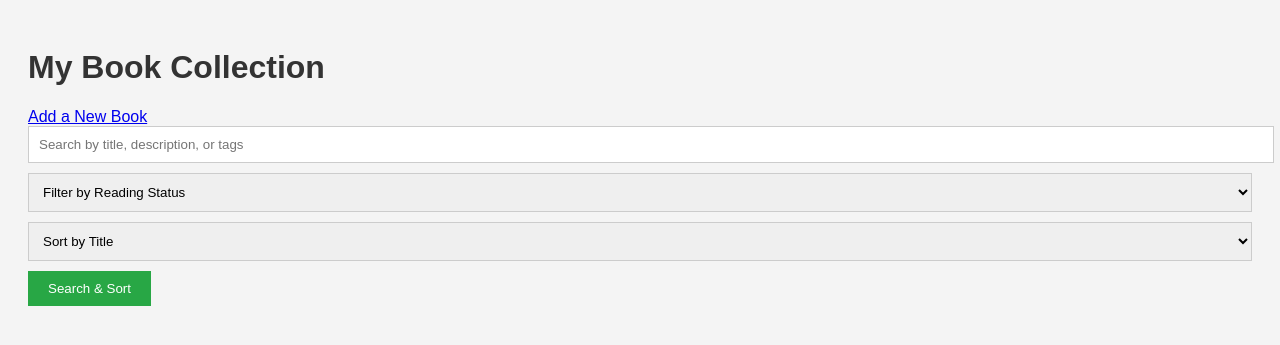
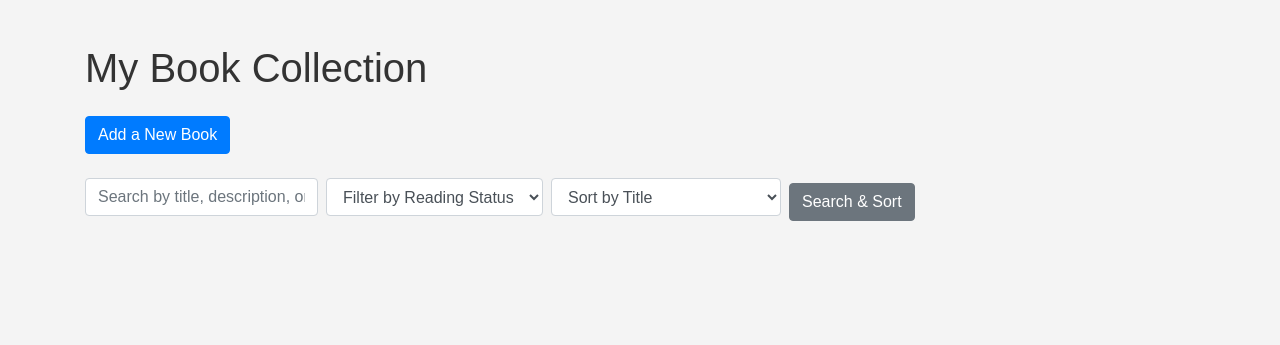
Before and after one commit to MigelusMaximus/my-books-database, a Flask app: page / in a window 1280 px wide. Shown: the top 345 px of the page. Run offline with Flask 3, Linux system fonts and the light colour scheme; data that the repository does not hold is empty; some libraries are stand-ins or nearby versions.

Commit message:
Improved progress bar and UI

```diff
--- a/templates/index.html
+++ b/templates/index.html
@@ -5,60 +5,96 @@
     <meta charset="UTF-8">
     <meta name="viewport" content="width=device-width, initial-scale=1.0">
     <title>My Book Collection</title>
+
+    <!-- Bootstrap CSS -->
+    <link href="https://stackpath.bootstrapcdn.com/bootstrap/4.5.2/css/bootstrap.min.css" rel="stylesheet">
+
     <link rel="stylesheet" href="{{ url_for('static', filename='style.css') }}">
 </head>
 
 <body>
-    <h1>My Book Collection</h1>
+    <div class="container">
+        <h1 class="my-4">My Book Collection</h1>
 
-    <a href="{{ url_for('add_book') }}">Add a New Book</a>
+        <a href="{{ url_for('add_book') }}" class="btn btn-primary mb-4">Add a New Book</a>
 
-    <!-- Search, Filter, and Sort Form -->
-    <form method="GET" action="{{ url_for('home') }}">
-        <input type="text" name="q" placeholder="Search by title, description, or tags" value="{{ search_query }}" />
+        <!-- Search and Filter Form -->
+        <form method="GET" action="{{ url_for('home') }}" class="form-inline mb-4">
+            <input type="text" name="q" class="form-control mr-2" placeholder="Search by title, description, or tags"
+                value="{{ search_query }}" />
 
-        <select name="status">
+            <select name="status" class="form-control mr-2">
                 <option value="">Filter by Reading Status</option>
                 <option value="to read" {% if status_filter=='to read' %}selected{% endif %}>To Read</option>
                 <option value="reading" {% if status_filter=='reading' %}selected{% endif %}>Reading Right Now</option>
                 <option value="read" {% if status_filter=='read' %}selected{% endif %}>Already Read</option>
             </select>
 
-        <!-- Sorting Dropdown -->
-        <select name="sort_by">
+            <select name="sort_by" class="form-control mr-2">
                 <option value="title" {% if sort_by=='title' %}selected{% endif %}>Sort by Title</option>
                 <option value="category" {% if sort_by=='category' %}selected{% endif %}>Sort by Category</option>
                 <option value="status" {% if sort_by=='status' %}selected{% endif %}>Sort by Status</option>
-            <option value="progress" {% if sort_by=='progress' %}selected{% endif %}>Sort by Reading Progress</option>
+                <option value="progress" {% if sort_by=='progress' %}selected{% endif %}>Sort by Reading Progress
+                </option>
             </select>
 
-        <button type="submit">Search & Sort</button>
+            <button type="submit" class="btn btn-secondary">Search & Sort</button>
         </form>
+
         <ul>
             {% for book in books %}
             <li>
-            <h2><a href="{{ url_for('book_detail', id=book.id) }}">{{ book.title }}</a></h2>
-            <p>{{ book.description }}</p>
+                <div class="col-md-4 mb-4">
+                    <div class="card h-100">
+                        <!-- Clickable Image -->
+                        <a href="{{ url_for('book_detail', id=book.id) }}">
+                            <img src="{{ book.cover_url }}" class="card-img-top" alt="Book Cover">
+                        </a>
+
+                        <div class="card-body">
+                            <!-- Clickable Title -->
+                            <h5 class="card-title">
+                                <a href="{{ url_for('book_detail', id=book.id) }}">{{ book.title }}</a>
+                            </h5>
+
+                            <p class="card-text">{{ book.description }}</p>
                             <p><strong>Category:</strong> {{ book.category }}</p>
                             <p><strong>Tags:</strong> {{ book.tags }}</p>
                             <p><strong>Status:</strong> {{ book.status }}</p>
                             <p><strong>Progress:</strong> {{ book.pages_read }} / {{ book.pages }} pages</p>
 
+                            <!-- Progress Bar -->
                             {% if book.pages > 0 %}
                             {% set percentage = (book.pages_read / book.pages) * 100 %}
-            <div class="progress">
-                <div class="progress-bar" data-progress="{{ percentage|int }}" aria-valuenow="{{ percentage|int }}"
-                    aria-valuemin="0" aria-valuemax="100">
+                            <div class="progress" style="background-color: #e0e0e0;">
+                                <!-- Only one progress bar for the completed portion -->
+                                <div class="progress-bar bg-success" data-progress="{{ percentage|int }}"
+                                    aria-valuenow="{{ percentage|int }}" aria-valuemin="0" aria-valuemax="100">
                                     {{ percentage|int }}%
                                 </div>
                             </div>
                             {% endif %}
 
-            <img src="{{ book.cover_url }}" alt="Book Cover" style="width:150px;">
-            <br><a href="{{ url_for('edit_book', id=book.id) }}">Edit</a>
+
+
+                        </div>
+
+                        <div class="card-footer">
+                            <a href="{{ url_for('edit_book', id=book.id) }}" class="btn btn-primary">Edit</a>
+                        </div>
+                    </div>
+
+                </div>
             </li>
             {% endfor %}
         </ul>
+
+    </div>
+
+    <!-- Bootstrap JS (optional) -->
+    <script src="https://code.jquery.com/jquery-3.5.1.slim.min.js"></script>
+    <script src="https://cdn.jsdelivr.net/npm/bootstrap@4.5.2/dist/js/bootstrap.bundle.min.js"></script>
+
     <script src="{{ url_for('static', filename='script.js') }}"></script>
 </body>
 
```
Also changed, not shown: templates/book_detail.html (+6 -2 lines). Lines whose indentation alone changed are shown as unchanged.
